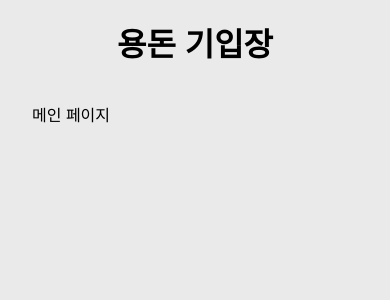
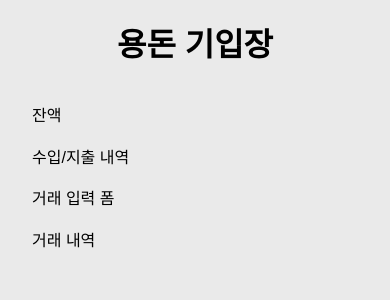
Before and after one commit to nue-os/allowance-book, a React (Vite) app: page / in a window 390 px wide. Shown: the top 300 px of the page. Built offline with nearby package versions, Linux system fonts and the light colour scheme; a web font is replaced by a local one.

Commit message:
style: 메인 페이지 레이아웃

```diff
--- a/src/index.css
+++ b/src/index.css
@@ -46,3 +46,15 @@ main h1 {
   font-family: 'HakgyoansimDunggeunmisoTTF-B', sans-serif;
   text-align: center;
 }
+
+main section {
+  display: grid;
+  grid-template-columns: repeat(2, 1fr);
+  gap: 16px;
+}
+
+@media (max-width: 600px) {
+  main section {
+    grid-template-columns: 1fr;
+  }
+}
--- a/src/pages/MainPage.jsx
+++ b/src/pages/MainPage.jsx
@@ -4,7 +4,12 @@ const MainPage = () => {
   return (
     <main>
       <h1>용돈 기입장</h1>
-      <p>메인 페이지 </p>
+      <section>
+        <div>잔액</div>
+        <div>수입/지출 내역</div>
+        <div>거래 입력 폼</div>
+        <div>거래 내역</div>
+      </section>
     </main>
   )
 }
```
Also changed, not shown: src/organisms/TransactionInputForm.jsx (added).
